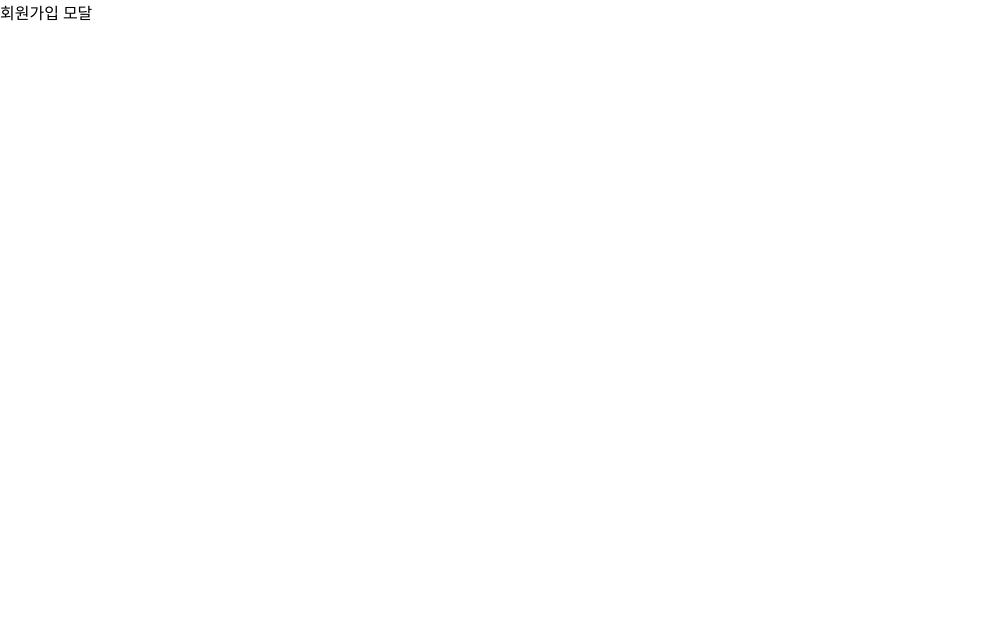
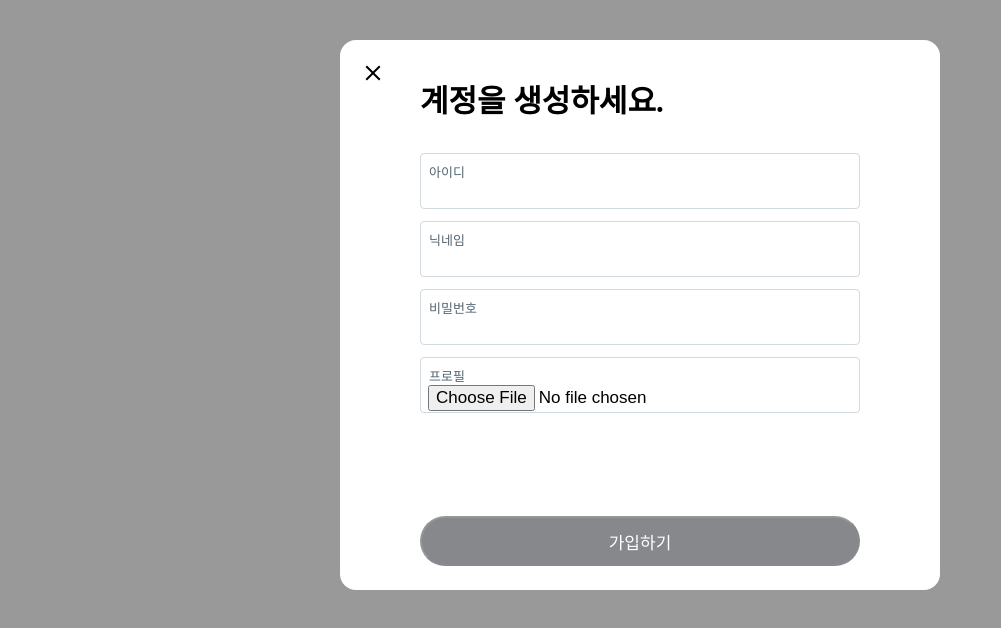
Before and after one commit to mandeukJeong/next_react_query, a Next.js app in the folder z-com/: page /i/flow/signup in a window 1280 px wide. Shown: the top 628 px of the page, without its empty margins (0-1001 px from the left). Built offline with nearby package versions, Linux system fonts and the light colour scheme.

Commit message:
ch01: 로그인 모달에서 발생하는 문제 해결하기(router.replace)

```diff
--- /dev/null
+++ b/z-com/src/app/(beforeLogin)/_component/SignUpModal.tsx
@@ -0,0 +1,102 @@
+"use client";
+
+import style from './signup.module.css';
+import {useRouter} from "next/navigation";
+import {ChangeEventHandler, FormEventHandler, useState} from "react";
+
+export default function SignupModal() {
+  const [id, setId] = useState('');
+  const [password, setPassword] = useState('');
+  const [nickname, setNickname] = useState('');
+  const [image, setImage] = useState('');
+  const [imageFile, setImageFile] = useState<File>();
+
+  const router = useRouter();
+  const onClickClose = () => {
+    router.back();
+    // TODO: 뒤로가기가 /home이 아니면 /home으로 보내기
+  }
+
+  const onChangeId: ChangeEventHandler<HTMLInputElement> = (e) => { setId(e.target.value) };
+
+  const onChangePassword: ChangeEventHandler<HTMLInputElement> = (e) => { setPassword(e.target.value) };
+  const onChangeNickname: ChangeEventHandler<HTMLInputElement> = (e) => { setNickname(e.target.value) };
+  const onChangeImageFile: ChangeEventHandler<HTMLInputElement> = (e) => {
+    e.target.files && setImageFile(e.target.files[0])
+  };
+
+  const onSubmit: FormEventHandler = (e) => {
+    e.preventDefault();
+    fetch('http://localhost:9090/api/users', {
+      method: 'post',
+      body: JSON.stringify({
+        id,
+        nickname,
+        image,
+        password,
+      }),
+      credentials: 'include',
+    }).then((response: Response) => {
+      console.log(response.status);
+      if (response.status === 200) {
+        router.replace('/home');
+      }
+    }).catch((err) => {
+      console.error(err);
+    });
+  }
+
+  return (
+    <>
+      <div className={style.modalBackground}>
+        <div className={style.modal}>
+          <div className={style.modalHeader}>
+            <button className={style.closeButton} onClick={onClickClose}>
+              <svg width={24} viewBox="0 0 24 24" aria-hidden="true"
+                   className="r-18jsvk2 r-4qtqp9 r-yyyyoo r-z80fyv r-dnmrzs r-bnwqim r-1plcrui r-lrvibr r-19wmn03">
+                <g>
+                  <path
+                    d="M10.59 12L4.54 5.96l1.42-1.42L12 10.59l6.04-6.05 1.42 1.42L13.41 12l6.05 6.04-1.42 1.42L12 13.41l-6.04 6.05-1.42-1.42L10.59 12z"></path>
+                </g>
+              </svg>
+            </button>
+            <div>계정을 생성하세요.</div>
+          </div>
+          <form>
+            <div className={style.modalBody}>
+              <div className={style.inputDiv}>
+                <label className={style.inputLabel} htmlFor="id">아이디</label>
+                <input id="id" className={style.input} type="text" placeholder=""
+                       value={id}
+                       onChange={onChangeId}
+                />
+              </div>
+              <div className={style.inputDiv}>
+                <label className={style.inputLabel} htmlFor="name">닉네임</label>
+                <input id="name" className={style.input} type="text" placeholder=""
+                       value={nickname}
+                       onChange={onChangeNickname}
+                />
+              </div>
+              <div className={style.inputDiv}>
+                <label className={style.inputLabel} htmlFor="password">비밀번호</label>
+                <input id="password" className={style.input} type="password" placeholder=""
+                       value={password}
+                       onChange={onChangePassword}
+                />
+              </div>
+              <div className={style.inputDiv}>
+                <label className={style.inputLabel} htmlFor="image">프로필</label>
+                <input id="image" className={style.input} type="file" accept="image/*"
+                       onChange={onChangeImageFile}
+                />
+              </div>
+            </div>
+            <div className={style.modalFooter}>
+              <button className={style.actionButton} disabled>가입하기</button>
+            </div>
+          </form>
+        </div>
+      </div>
+    </>)
+}
--- /dev/null
+++ b/z-com/src/app/(beforeLogin)/_component/signup.module.css
@@ -0,0 +1,141 @@
+.modalBackground {
+    width: 100vw;
+    height: 100%;
+    display: flex;
+    justify-content: center;
+    position: absolute;
+    top: 0;
+    left: 0;
+    right: 0;
+    bottom: 0;
+    background-color: rgba(0, 0, 0, 0.4);
+}
+@media (prefers-color-scheme: dark) {
+    .modalBackground {
+        background-color: rgba(91, 112, 131, 0.4);
+    }
+}
+.modal {
+    background-color: rgb(var(--background-end-rgb));
+    position: relative;
+    top: 5%;
+    max-width: 80vw;
+    min-width: 600px;
+    border-radius: 16px;
+    display: flex;
+    flex-direction: column;
+    height: 550px;
+}
+
+.modalHeader {
+    padding: 36px 80px 20px;
+    font-size: 31px;
+    font-weight: bold;
+}
+
+.modal form {
+    display: flex;
+    flex-direction: column;
+    flex: 1;
+}
+
+.modalBody {
+    flex: 1;
+    padding: 0 80px;
+}
+@media all and (min-width: 687px) {
+    .modal {
+        top: 5%;
+        min-width: 600px;
+        max-width: 600px;
+        height: 550px;
+        padding: 0;
+    }
+    .modalHeader {
+        padding: 36px 80px 20px;
+    }
+    .modalBody {
+        padding: 0 80px;
+    }
+}
+
+.inputDiv {
+    display: flex;
+    flex-direction: column;
+    height: 56px;
+    position: relative;
+    margin: 12px 0;
+}
+.inputLabel {
+    width: 100%;
+    display: inline-block;
+    position: absolute;
+    top: 0;
+    border: 1px solid rgb(207, 217, 222);
+    border-radius: 4px;
+    font-size: 13px;
+    height: 56px;
+    padding: 8px 8px 0;
+    color: rgb(83, 100, 113);
+}
+.inputLabel:focus-within {
+    color: red;
+}
+.input {
+    width: 100%;
+    border: none;
+    font-size: 17px;
+    margin-top: 16px;
+    padding: 12px 8px 8px;
+    outline: none;
+}
+
+.modalFooter {
+    padding: 24px 80px;
+}
+
+.actionButton {
+    width: 100%;
+    height: 50px;
+    border-radius: 25px;
+    background-color: rgb(15, 20, 25);
+    color: white;
+    font-size: 17px;
+}
+.actionButton:disabled {
+    opacity: 0.5;
+}
+.actionButton:hover {
+    background-color: rgb(39,44,48);
+}
+
+.closeButton {
+    width: 34px;
+    height: 34px;
+    border-radius: 17px;
+    border: none;
+    cursor: pointer;
+    background-color: #fff;
+    position: absolute;
+    left: 16px;
+    top: 16px;
+    display: flex;
+    align-items: center;
+    justify-content: center;
+}
+.closeButton:hover {
+    background-color: rgba(15,20,25, 0.1);
+}
+@media all and (min-width: 687px) {
+    .closeButton {
+        left: 16px;
+    }
+}
+@media (prefers-color-scheme: dark) {
+    .closeButton {
+        background-color: black;
+    }
+    .closeButton svg {
+        fill: white;
+    }
+}
--- a/z-com/src/app/(beforeLogin)/i/flow/signup/page.tsx
+++ b/z-com/src/app/(beforeLogin)/i/flow/signup/page.tsx
@@ -1,7 +1,7 @@
+import SignupModal from "@/app/(beforeLogin)/_component/SignUpModal";
+
 export default function Home() {
   return (
-    <main>
-      회원가입 모달
-    </main>
+    <SignupModal />
   );
 }
--- a/z-com/src/app/(beforeLogin)/page.tsx
+++ b/z-com/src/app/(beforeLogin)/page.tsx
@@ -14,7 +14,7 @@ export default function Home() {
         <h2>지금 가입하세요.</h2>
         <Link href='/i/flow/signup' className={styles.signup}>계정 만들기</Link>
         <h3>이미 트위터에 가입하셨나요?</h3>
-        <Link href="/i/flow/login" className={styles.login}>로그인</Link>
+        <Link href="/login" className={styles.login}>로그인</Link>
       </div>
     </>
   )
```
Also changed, not shown: z-com/src/app/(beforeLogin)/@modal/(.)i/flow/signup/page.tsx (added, +7 -0 lines), z-com/src/app/(beforeLogin)/login/page.tsx (+24 -2 lines).
